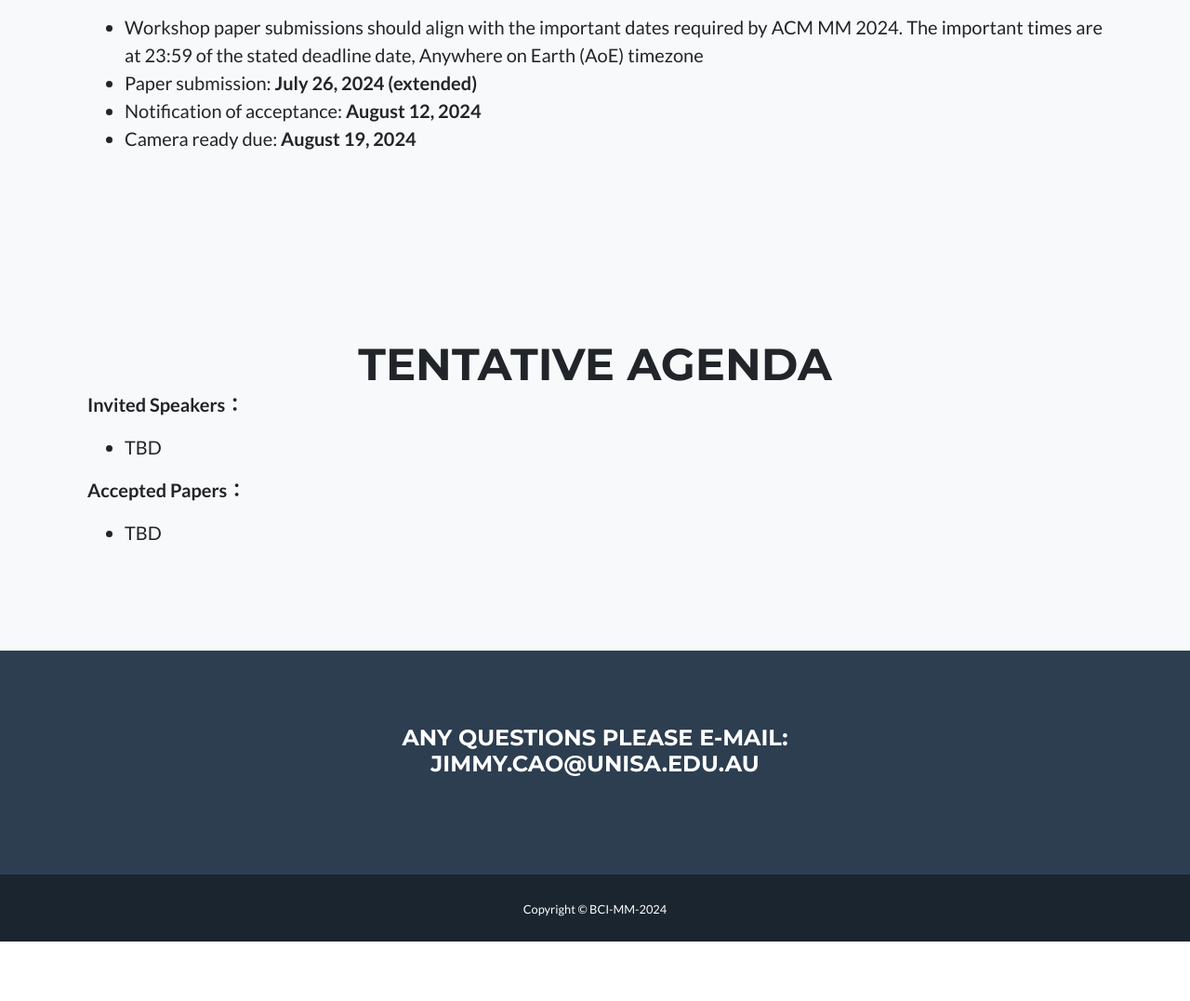
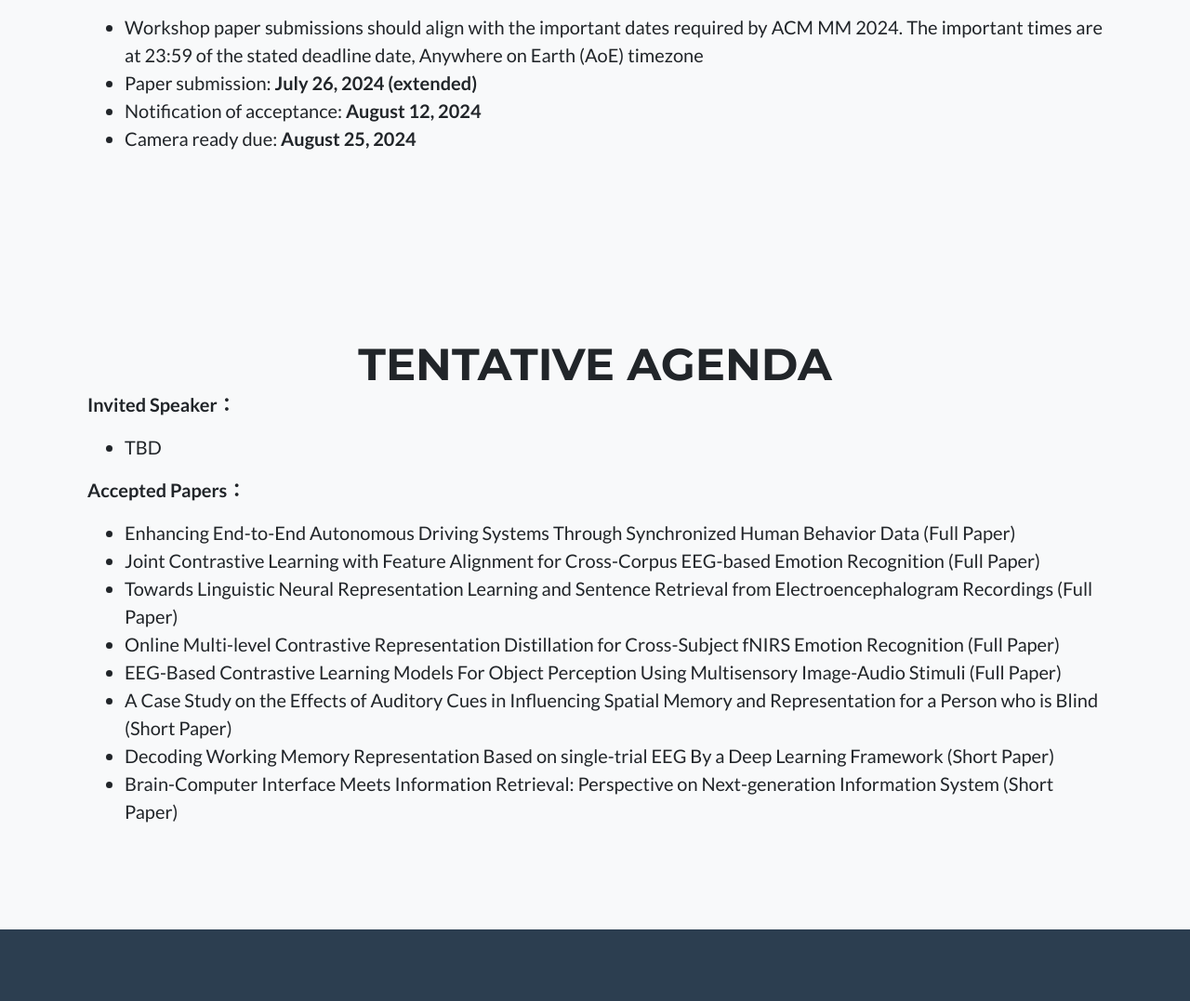
Before and after one commit to HAIL-AU/BCI-MM, a plain HTML site: page index.html in a window 1280 px wide. Shown: the part 3560-4637 px from the top of the page at 93% size. Before the commit the page ends 4573 px from the top, so only its background shows below. Drawn offline with nearby package versions, Linux system fonts and the light colour scheme.

Commit message:
Update index.html

```diff
--- a/index.html
+++ b/index.html
@@ -239,7 +239,7 @@
                 <li>Paper submission: <b>July 26, 2024 (extended) </b></li>
                 <!-- <br> -->
                 <li>Notification of acceptance: <b>August 12, 2024 </b></li>
-                <li>Camera ready due: <b>August 19, 2024 </b></li>
+                <li>Camera ready due: <b>August 25, 2024 </b></li>
                 <!-- <br> -->
             </ul>
         </div>
@@ -249,7 +249,7 @@
         <div class="container">
 
             <h2 class="page-section-heading text-center text-uppercase">TENTATIVE AGENDA</h2>
-            <p class="lead"><b>Invited Speakers：</b></p>
+            <p class="lead"><b>Invited Speaker：</b></p>
             <ul class="lead">
                 <li>TBD</li>
                 <!-- <br> -->
@@ -257,7 +257,15 @@
 
             <p class="lead"><b>Accepted Papers：</b></p>
             <ul class="lead">
-                <li>TBD</li>
+                <li>Enhancing End-to-End Autonomous Driving Systems Through Synchronized Human Behavior Data (Full Paper)</li>
+                <li>Joint Contrastive Learning with Feature Alignment for Cross-Corpus EEG-based Emotion Recognition (Full Paper)</li>
+                <li>Towards Linguistic Neural Representation Learning and Sentence Retrieval from Electroencephalogram Recordings (Full Paper)</li>
+                <li>Online Multi-level Contrastive Representation Distillation for Cross-Subject fNIRS Emotion Recognition (Full Paper)</li>
+                <li>EEG-Based Contrastive Learning Models For Object Perception Using Multisensory Image-Audio Stimuli (Full Paper)</li>
+                <li>A Case Study on the Effects of Auditory Cues in Influencing Spatial Memory and Representation for a Person who is Blind (Short Paper)</li>
+                <li>Decoding Working Memory Representation Based on single-trial EEG By a Deep Learning Framework (Short Paper)</li>
+                <li>Brain-Computer Interface Meets Information Retrieval: Perspective on Next-generation Information System (Short Paper)</li>
+
                 <!-- <br> -->
             </ul>
 
```
